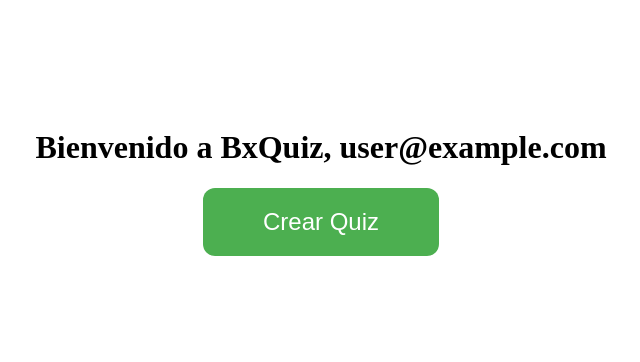
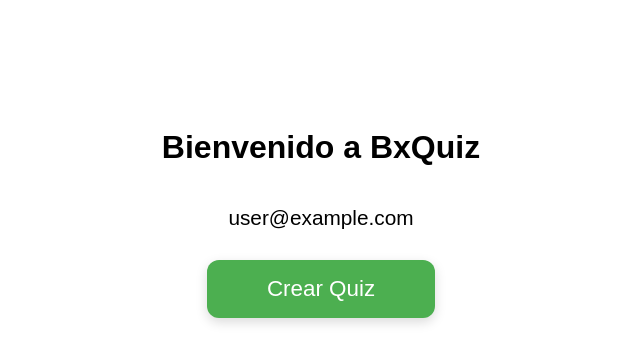
Before and after one commit to BX-SABMAINHUB/Bxquiz, a Next.js app: page /dashboard in a window 1280 px wide. Shown: the top 362 px of the page, without its empty margins (319-959 px from the left). Built offline with nearby package versions, Linux system fonts and the light colour scheme; no server answers; sample sign-in values are in the browser's storage.

Commit message:
Update dashboard.js

```diff
--- a/pages/dashboard.js
+++ b/pages/dashboard.js
@@ -10,11 +10,23 @@ export default function Dashboard() {
   }
 
   return (
-    <div style={{ padding: '100px', textAlign: 'center' }}>
-      <h1>Bienvenido a BxQuiz, {auth.currentUser.email}</h1>
+    <div style={{ padding: '100px', textAlign: 'center', fontFamily: 'Arial, sans-serif' }}>
+      <h1 style={{ marginBottom: '40px' }}>Bienvenido a BxQuiz</h1>
+      <p style={{ fontSize: '1.3rem', marginBottom: '30px' }}>
+        {auth.currentUser.email}
+      </p>
       <button
         onClick={() => router.push('/create-quiz')}
-        style={{ padding: '20px 60px', fontSize: '1.5rem', background: '#4CAF50', color: 'white', border: 'none', borderRadius: '12px' }}
+        style={{
+          padding: '16px 60px',
+          fontSize: '1.4rem',
+          background: '#4CAF50',
+          color: 'white',
+          border: 'none',
+          borderRadius: '12px',
+          cursor: 'pointer',
+          boxShadow: '0 4px 12px rgba(0,0,0,0.15)'
+        }}
       >
         Crear Quiz
       </button>
```
